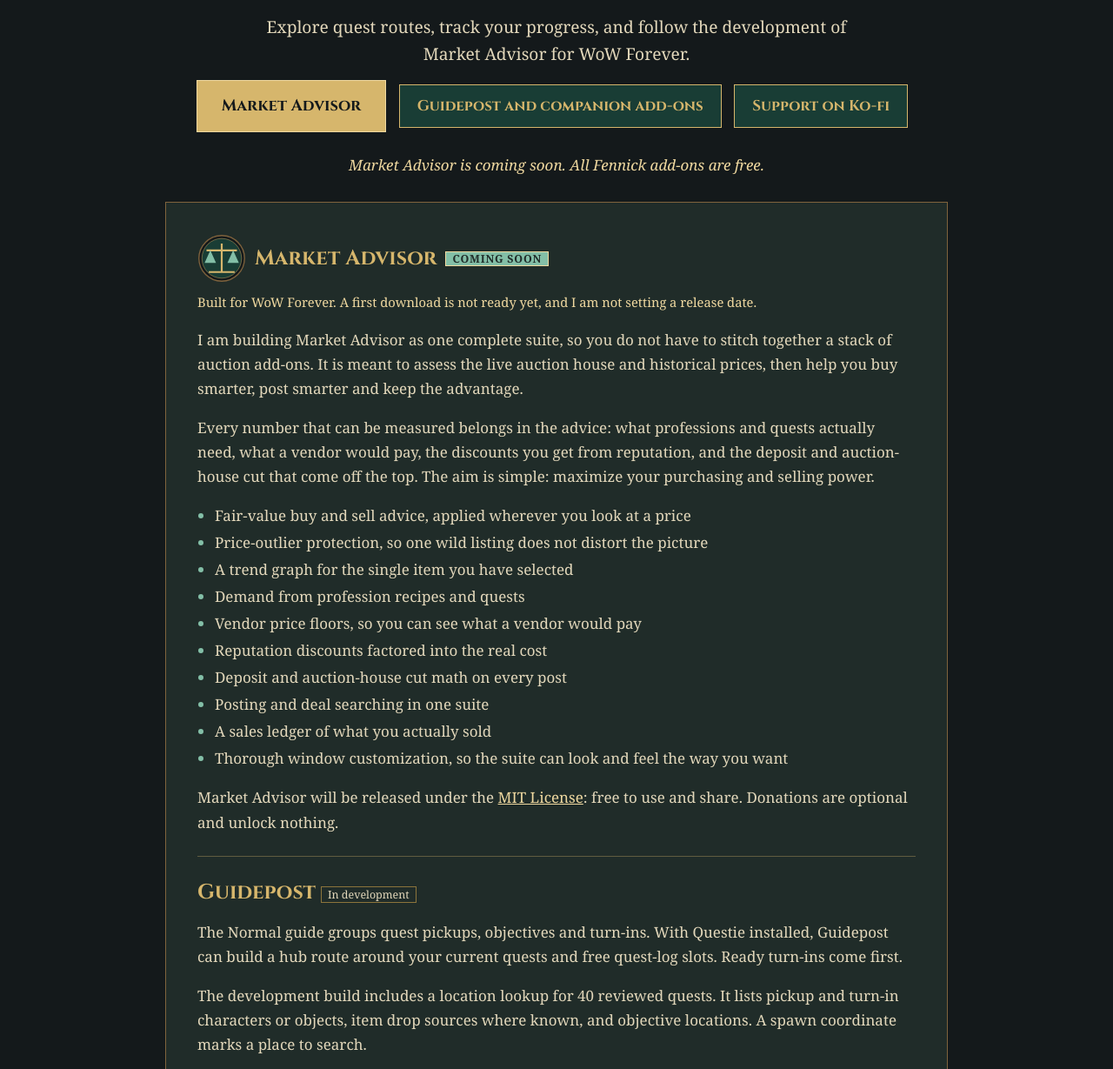
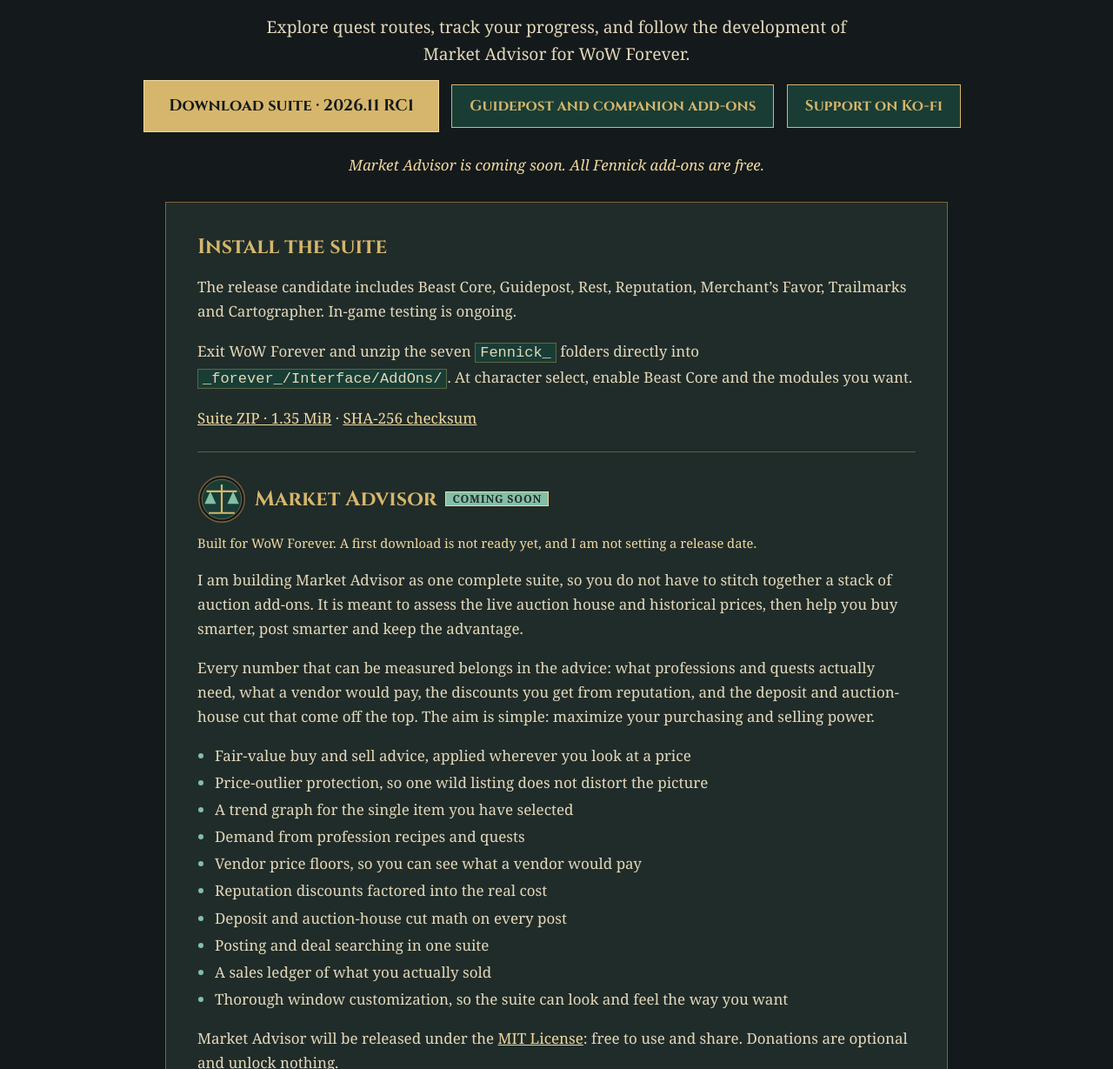
Before and after one commit to Dagodeiwos/fennick-releases, a plain HTML site: page site/index.html in a window 1280 px wide. Shown: the part 745-1974 px from the top of the page at 87% size. Drawn offline with Linux system fonts and the light colour scheme.

Commit message:
Publish the November suite release candidate and add verified downloads

```diff
--- a/site/index.html
+++ b/site/index.html
@@ -27,7 +27,7 @@
 <link rel="stylesheet" href="/style.css">
 </head>
 <body>
-<a class="skip" href="#market-advisor">Skip to Market Advisor</a>
+<a class="skip" href="#suite">Skip to suite downloads</a>
 <header class="hero">
   <div class="hero-art">
   <div class="spirit-landscape" aria-hidden="true"><img src="/assets/hero/spirit-fox-hero.webp" width="1200" height="675" fetchpriority="high" alt=""></div>
@@ -36,10 +36,16 @@
   </div>
   <h1 class="sr-only">Fennick's Addons</h1>
   <p class="lede">Explore quest routes, track your progress, and follow the development of Market Advisor for WoW Forever.</p>
-  <p class="cta"><a class="btn btn-big" href="#market-advisor">Market Advisor</a> <a class="btn" href="#guidepost">Guidepost and companion add-ons</a> <a class="btn" href="https://ko-fi.com/J5M529GC4X" target="_blank" rel="noopener">Support on Ko-fi<span class="sr-only"> (opens in a new tab)</span></a></p>
+  <p class="cta"><a class="btn btn-big" href="/downloads/Fennick-Suite-2026.11-rc1.zip" download>Download suite · 2026.11 RC1</a> <a class="btn" href="#guidepost">Guidepost and companion add-ons</a> <a class="btn" href="https://ko-fi.com/J5M529GC4X" target="_blank" rel="noopener">Support on Ko-fi<span class="sr-only"> (opens in a new tab)</span></a></p>
   <p class="tag">Market Advisor is coming soon. All Fennick add-ons are free.</p>
 </header>
 <main class="panel">
+  <section id="suite">
+    <h2>Install the suite</h2>
+    <p>The release candidate includes Beast Core, Guidepost, Rest, Reputation, Merchant’s Favor, Trailmarks and Cartographer. In-game testing is ongoing.</p>
+    <p>Exit WoW Forever and unzip the seven <code>Fennick_</code> folders directly into <code>_forever_/Interface/AddOns/</code>. At character select, enable Beast Core and the modules you want.</p>
+    <p><a class="link" href="/downloads/Fennick-Suite-2026.11-rc1.zip" download>Suite ZIP · 1.35 MiB</a> · <a class="link" href="/downloads/Fennick-Suite-2026.11-rc1.zip.sha256">SHA-256 checksum</a></p>
+  </section>
   <section id="market-advisor">
     <h2 class="artifact-heading"><svg class="artifact-icon" aria-hidden="true" viewBox="0 0 128 128"><use href="/assets/spirit-icons.svg#market"></use></svg>Market Advisor <span class="badge soon">Coming soon</span></h2>
     <p class="works">Built for WoW Forever. A first download is not ready yet, and I am not setting a release date.</p>
@@ -61,9 +67,9 @@
   </section>
 
   <section id="guidepost">
-    <h2>Guidepost <span class="badge">In development</span></h2>
+    <h2>Guidepost <span class="badge">Release candidate</span></h2>
     <p>The Normal guide groups quest pickups, objectives and turn-ins. With Questie installed, Guidepost can build a hub route around your current quests and free quest-log slots. Ready turn-ins come first.</p>
-    <p>The development build includes a location lookup for 40 reviewed quests. It lists pickup and turn-in characters or objects, item drop sources where known, and objective locations. A spawn coordinate marks a place to search.</p>
+    <p>The release candidate includes a location lookup for 40 reviewed quests. It lists pickup and turn-in characters or objects, item drop sources where known, and objective locations. A spawn coordinate marks a place to search.</p>
     <p><strong>Example:</strong> <code>/fennick lvl quest 136</code> shows where to search for Captain Sander’s Treasure Map in Westfall and where to find the footlocker.</p>
   </section>
   <section id="companions">
@@ -74,7 +80,7 @@
       <li><strong>Trailmarks</strong> records discoveries. <strong>Cartographer</strong> displays pins, trips and routes on your maps.</li>
       <li><strong>Rest</strong> tracks rested experience and helps you choose where to log out.</li>
     </ul>
-    <p class="works">The updated suite is still in testing.</p>
+    <p class="works">These modules are included in the suite download.</p>
   </section>
 
   <section id="support">
```
Also changed, not shown: 6 other files.
